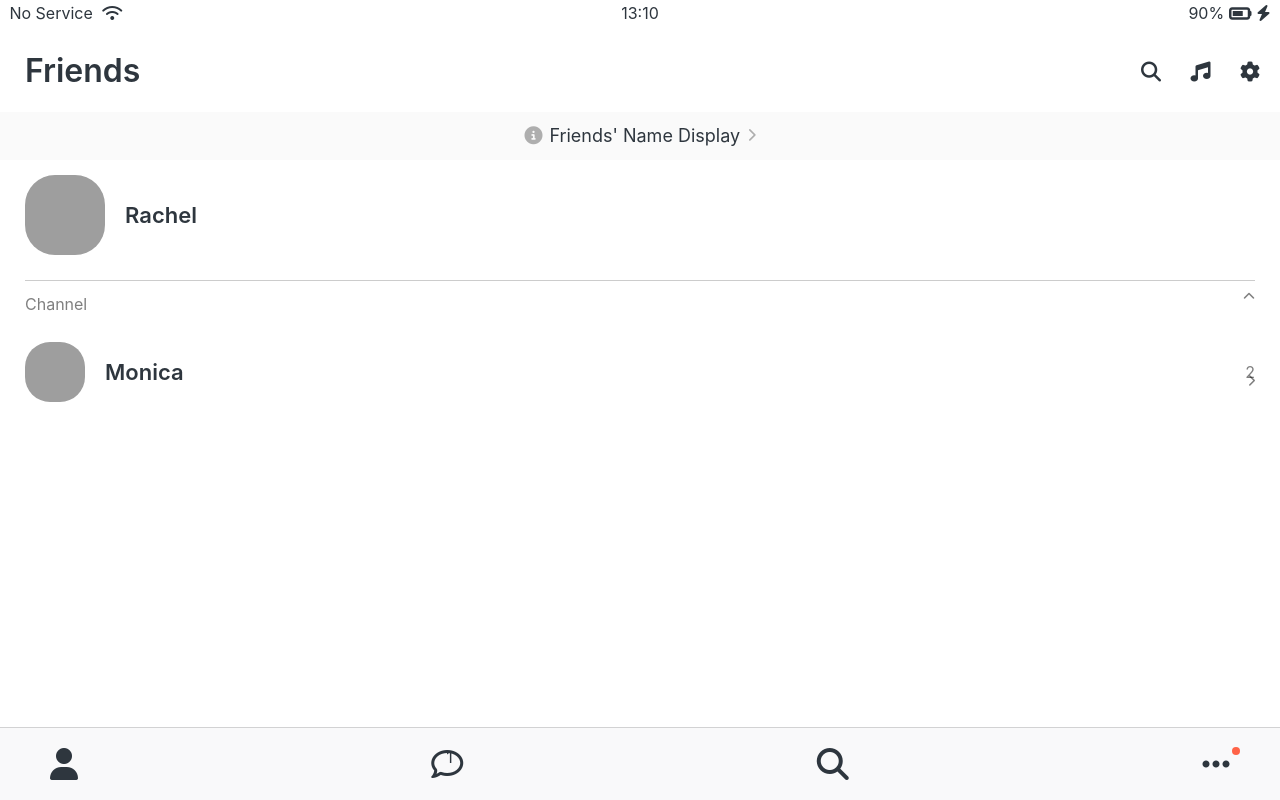
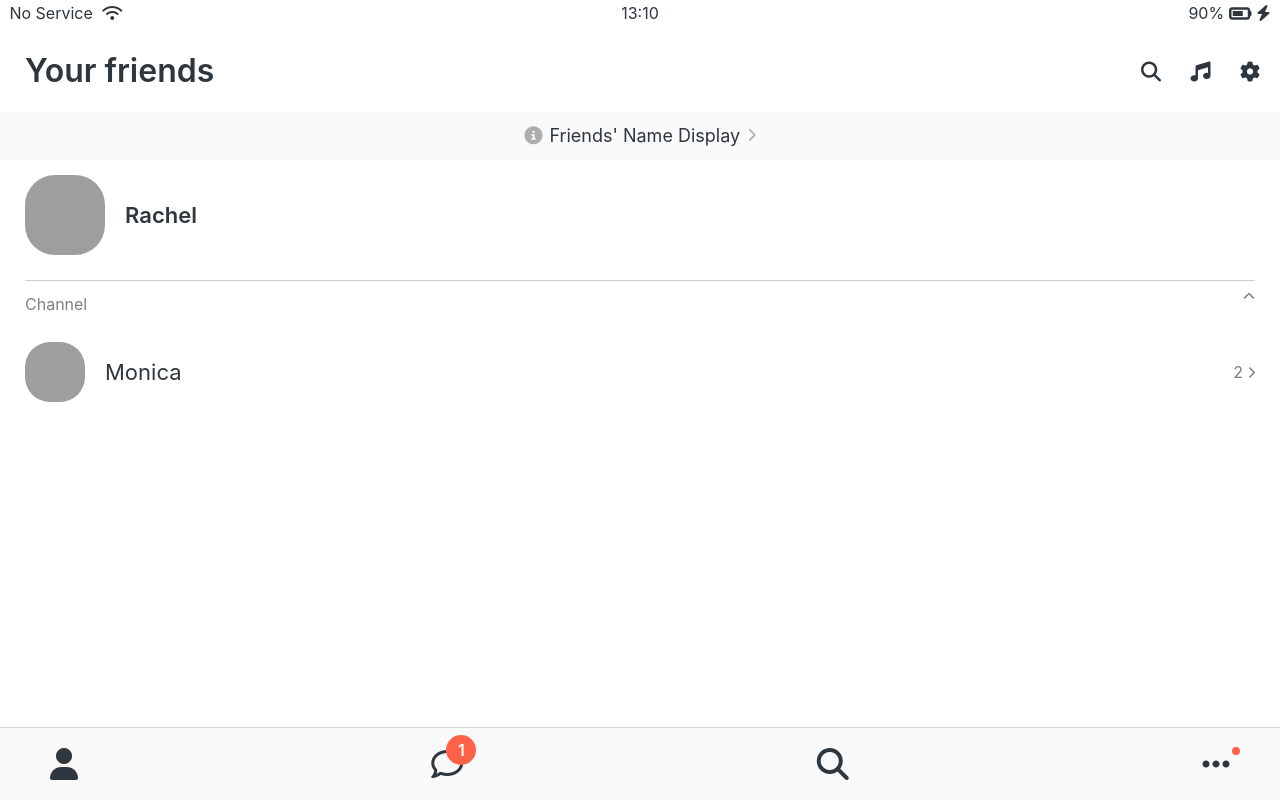
Before and after one commit to qivvoon/kokoa-clone, a plain HTML site: page friends.html in a window 1280 px wide. Drawn offline with Linux system fonts and the light colour scheme; grey boxes are pictures that could not be loaded.

Commit message:
Update friends.html

```diff
--- a/friends.html
+++ b/friends.html
@@ -29,7 +29,7 @@
     </div>
 
     <header class="screen-header">
-      <h1 class="screen-header__title">Friends</h1>
+      <h1 class="screen-header__title">Your friends</h1>
       <div class="screen-header__icons">
         <span><i class="fas fa-search fa-lg"></i></span>
         <span><i class="fas fa-music fa-lg"></i></span>
@@ -69,12 +69,16 @@
               class="user-component__avatar user-component__avatar--sm"
             />
             <div class="user-component__text">
-              <h4 class="user-component__title">Monica</h4>
+              <h4 class="user-component__title user-component__title--not-bold">
+                Monica
+              </h4>
             </div>
           </div>
           <div class="user-component__column">
-            <span>2</span>
-            <i class="fas fa-chevron-right fa-xs"></i>
+            <div>
+              <span>2</span>
+              <i class="fas fa-chevron-right fa-xs"></i>
+            </div>
           </div>
         </div>
       </div>
@@ -88,16 +92,18 @@
           ></a>
         </li>
         <li class="nav__btn">
-          <a class="nav__link" href="#">
-            <span class="nav__notification">1</span>
+          <a class="nav__link" href="chats.html">
+            <span class="nav__notification badge">1</span>
             <i class="far fa-comment fa-2x"></i>
           </a>
         </li>
         <li class="nav__btn">
-          <a class="nav__link" href="#"><i class="fas fa-search fa-2x"></i></a>
+          <a class="nav__link" href="find.html"
+            ><i class="fas fa-search fa-2x"></i
+          ></a>
         </li>
         <li class="nav__btn">
-          <a class="nav__link" href="#">
+          <a class="nav__link" href="more.html">
             <div class="nav__upgrade"></div>
             <i class="fas fa-ellipsis-h fa-2x"></i>
           </a>
```
